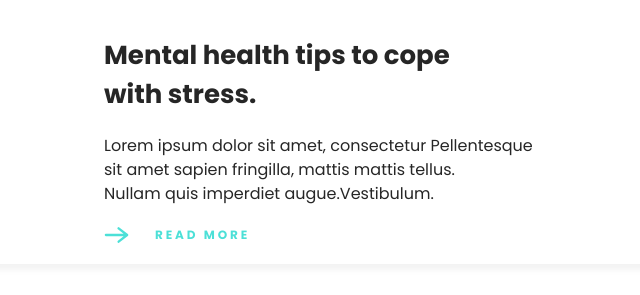
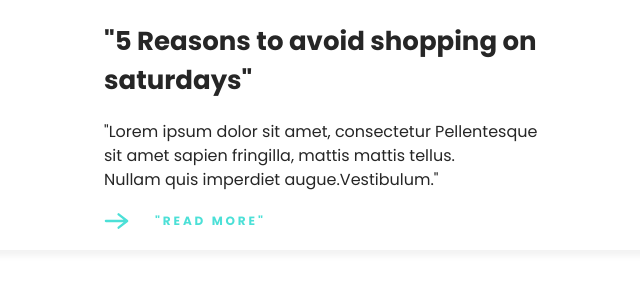
Before and after one commit to BekaImnadze/Group-work, a PHP site: page / in a window 1480 px wide. Shown: the part 4868-5163 px from the top of the page, without its empty margins (479-1119 px from the left). Run offline with PHP 8.4, Linux system fonts and the light colour scheme.

Commit message:
Dynamic website

```diff
--- /dev/null
+++ b/dynamic.php
@@ -0,0 +1,105 @@
+<?php
+
+$trendingCards = [
+    [
+        "h2" => "LIFESTYLE",
+        "img" => "./assets/author-image.svg",
+        "author" => "Mallory Reyn",
+        "date" => "April 14th, 2023",
+        "h2-1" => "10 Things to help you with social stress.",
+        "smlText" => "Lorem ipsum dolor sit amet, consectetur <br />
+                    Pellentesque sit amet sapien fringilla, mattis <br />
+                    mattis tellus. Nullam quis imperdietaugue.<br />
+                    Vestibulum.",
+        "pointer" => "./assets/pointer-right.svg",
+
+    ],
+    ];
+
+$trendingBlogs = [
+    [
+        "img" => "./assets/block-sectrion-image 1.svg",
+        "smlText" => "FASHION",
+        "authorImg" => "./assets/author-image.svg",
+        "author" => "Mallory Reyn",
+        "date" => "April 14th, 2023",
+        "h2" => "5 Reasons to avoid shopping on <br />
+        saturdays",
+        "lrgText" => "Lorem ipsum dolor sit amet, consectetur Pellentesque <br />
+        sit amet sapien fringilla, mattis mattis tellus.<br />
+        Nullam quis imperdiet augue.Vestibulum.",
+        "pointer" => "./assets/pointer-right.svg",
+        "rMore" => "READ MORE",
+    ],
+    [
+        "img" => "./assets/blog-section-2-image.svg",
+        "smlText" => "FASHION",
+        "authorImg" => "./assets/author-image.svg",
+        "author" => "Mallory Reyn",
+        "date" => "April 14th, 2023",
+        "h2" => "5 Reasons to avoid shopping on <br />
+        saturdays",
+        "lrgText" => "Lorem ipsum dolor sit amet, consectetur Pellentesque <br />
+        sit amet sapien fringilla, mattis mattis tellus.<br />
+        Nullam quis imperdiet augue.Vestibulum.",
+        "pointer" => "./assets/pointer-right.svg",
+        "rMore" => "READ MORE",
+    ],
+    [
+        "img" => "./assets/blog-section-3-image.svg",
+        "smlText" => "FASHION",
+        "authorImg" => "./assets/author-image.svg",
+        "author" => "Mallory Reyn",
+        "date" => "April 14th, 2023",
+        "h2" => "5 Reasons to avoid shopping on <br />
+        saturdays",
+        "lrgText" => "Lorem ipsum dolor sit amet, consectetur Pellentesque <br />
+        sit amet sapien fringilla, mattis mattis tellus.<br />
+        Nullam quis imperdiet augue.Vestibulum.",
+        "pointer" => "./assets/pointer-right.svg",
+        "rMore" => "READ MORE",
+    ],
+    [
+        "img" => "./assets/blog-section-2-image.svg",
+        "smlText" => "FASHION",
+        "authorImg" => "./assets/author-image.svg",
+        "author" => "Mallory Reyn",
+        "date" => "April 14th, 2023",
+        "h2" => "5 Reasons to avoid shopping on <br />
+        saturdays",
+        "lrgText" => "Lorem ipsum dolor sit amet, consectetur Pellentesque <br />
+        sit amet sapien fringilla, mattis mattis tellus.<br />
+        Nullam quis imperdiet augue.Vestibulum.",
+        "pointer" => "./assets/pointer-right.svg",
+        "rMore" => "READ MORE",
+    ],
+    [
+        "img" => "./assets/blog-section-3-image.svg",
+        "smlText" => "FASHION",
+        "authorImg" => "./assets/author-image.svg",
+        "author" => "Mallory Reyn",
+        "date" => "April 14th, 2023",
+        "h2" => "5 Reasons to avoid shopping on <br />
+        saturdays",
+        "lrgText" => "Lorem ipsum dolor sit amet, consectetur Pellentesque <br />
+        sit amet sapien fringilla, mattis mattis tellus.<br />
+        Nullam quis imperdiet augue.Vestibulum.",
+        "pointer" => "./assets/pointer-right.svg",
+        "rMore" => "READ MORE",
+    ],
+    [
+        "img" => "./assets/block-sectrion-image 1.svg",
+        "smlText" => "FASHION",
+        "authorImg" => "./assets/author-image.svg",
+        "author" => "Mallory Reyn",
+        "date" => "April 14th, 2023",
+        "h2" => "5 Reasons to avoid shopping on <br />
+        saturdays",
+        "lrgText" => "Lorem ipsum dolor sit amet, consectetur Pellentesque <br />
+        sit amet sapien fringilla, mattis mattis tellus.<br />
+        Nullam quis imperdiet augue.Vestibulum.",
+        "pointer" => "./assets/pointer-right.svg",
+        "rMore" => "READ MORE",
+    ],
+];
+?>
--- a/index.html
+++ b/index.php
@@ -13,6 +13,7 @@
     />
   </head>
   <body>
+      <?php include "./dynamic.php" ?>
     <header>
       <div class="header-container container">
         <div class="header-logo">
@@ -159,181 +160,70 @@
         </div>
         <div class="section-6">
           <div class="card">
-            <div class="card_img">
-              <h2>LIFESTYLE</h2>
+            <?php
+              foreach($trendingCards as $cards) {
+                echo ' <div class="card_img">
+                <h2>"' . $cards["h2"] . '"</h2>
               </div>
               <div class="card_content">
                 <div class="card_user_info">
                   <div class="card_user_photo">
-                  <img src="./assets/author-image.svg" alt="author" />
-                  <p>Mallory Reyn</p>
+                    <img src="' . $cards["img"] . '" alt="author" />
+                    <p>"' . $cards["author"] . '"</p>
                   </div>
-                <p>April 14th, 2023</p>
+                  <p>"' . $cards["date"] .'"</p>
                 </div>
-              <h2>10 Things to help you with social stress.</h2>
-              <p>
-                Lorem ipsum dolor sit amet, consectetur <br />
-                Pellentesque sit amet sapien fringilla, mattis <br />
-                mattis tellus. Nullam quis imperdietaugue.<br />
-                Vestibulum.
-              </p>
+                <h2>"' . $cards["h2-1"] . '".</h2>
+                <p>"' . $cards["smlText"] .'"</p>
                 <a href="#"
-                ><img src="./assets/pointer-right.svg" alt="" /> READ MORE</a
-              >
+                  ><img src="' . $cards["pointer"] .'" alt="" /> READ MORE</a>
               </div>
             </div>
-          <div class="card">
-            <div class="card_img">
-              <h2>LIFESTYLE</h2>
-            </div>
-            <div class="card_content">
-              <div class="card_user_info">
-                <div class="card_user_photo">
-                  <img src="./assets/author-image.svg" alt="author" />
-                  <p>Mallory Reyn</p>
-                </div>
-                <p>April 14th, 2023</p>
-              </div>
-              <h2>10 Things to help you with social stress.</h2>
-              <p>
-                Lorem ipsum dolor sit amet, consectetur Pellentesque sit amet
-                sapien fringilla, mattis mattis tellus. Nullam quis imperdiet
-                augue. Vestibulum.
-              </p>
-              <a href="#"
-                ><img src="./assets/pointer-right.svg" alt="" /> READ MORE</a
-              >
-            </div>
+            ';
+            };
+            ?>
           </div>
         </div>
       </section>
       <section class="section-7 small-container">
         <div class="section-7-cards">
+        <?php
+
+for($i = 0; $i <sizeof($trendingBlogs); $i++){
+    echo '
     <div class="blog">
     <div class="block-left">
-              <img src="./assets/block-sectrion-image 1.svg" alt="img" />
-              <p>FASHION</p>
+      <img src="' . $trendingBlogs[$i]["img"] .'" alt="img" />
+      <p>"' . $trendingBlogs[$i]["smlText"] .'"</p>
     </div>
     <div class="block-right">
       <div class="block-right-author">
-                <img src="./assets/author-image.svg" alt="image" />
+        <img src="' . $trendingBlogs[$i]["authorImg"] .'" alt="image" />
         <div class="author">
-                  <p>Mallory Reyn</p>
+          <p>"' . $trendingBlogs[$i]["author"] . '"</p>
         </div>
         <div class="date">
-                  <p>April 14th, 2023</p>
+          <p>"' . $trendingBlogs[$i]["date"] . '"</p>
         </div>
       </div>
       <div class="section-7-topics">
-                <h2>
-                  5 Reasons to avoid shopping on <br />
-                  saturdays
-                </h2>
-                <p>
-                  Lorem ipsum dolor sit amet, consectetur Pellentesque <br />
-                  sit amet sapien fringilla, mattis mattis tellus.<br />
-                  Nullam quis imperdiet augue.Vestibulum.
-                </p>
+        <h2>"' . $trendingBlogs[$i]["h2"] . '"</h2>
+        <p>"' . $trendingBlogs[$i]["lrgText"] .'"</p>
         <div class="section-7-readmore">
           <div class="section-7-readmor-img">
-                    <img src="./assets/pointer-right.svg" alt="pointer" />
+            <img src="' . $trendingBlogs[$i]["pointer"] . '" alt="pointer" />
           </div>
-                  <p>READ MORE</p>
+          <p>"' . $trendingBlogs[$i]["rMore"] . '"</p>
         </div>
       </div>
     </div>
   </div>
-          <div class="blog">
-            <div class="block-left">
-              <img src="./assets/blog-section-2-image.svg" alt="img" />
-              <p>ENSEMBLES</p>
-            </div>
-            <!-- block-left end -->
-            <div class="block-right">
-              <div class="block-right-author">
-                <div class="author-image">
-                  <img src="./assets/author-image.svg" alt="image" />
-                </div>
-                <!-- autor-image end-->
-                <div class="author">
-                  <p>Mallory Reyn</p>
-                </div>
-                <!-- author end -->
-                <div class="date">
-                  <p>April 14th, 2023</p>
-                </div>
-                <!-- date end -->
-              </div>
-              <!-- block right-author end-->
 
-              <div class="section-7-topics">
-                <h2>
-                  10 Brands that remained<br />
-                  faithful to your classy look.
-                </h2>
-                <p>
-                  Lorem ipsum dolor sit amet, consectetur Pellentesque <br />
-                  sit amet sapien fringilla, mattis mattis tellus.<br />
-                  Nullam quis imperdiet augue.Vestibulum.
-                </p>
-                <div class="section-7-readmore">
-                  <div class="section-7-readmor-img">
-                    <img src="./assets/pointer-right.svg" alt="pointer" />
-                  </div>
-                  <p>READ MORE</p>
-                </div>
-                <!-- section-7-readmore end -->
-              </div>
-              <!-- section-7-topics end -->
-            </div>
-            <!-- block-right end -->
-          </div>
-          <!-- blog end -->
-          <div class="blog">
-            <div class="block-left">
-              <img src="./assets/blog-section-3-image.svg" alt="img" />
-              <p>MENTAL HEALTH</p>
-            </div>
-            <!-- block-left end -->
-            <div class="block-right">
-              <div class="block-right-author">
-                <div class="author-image">
-                  <img src="./assets/author-image.svg" alt="image" />
-                </div>
-                <!-- autor-image end-->
-                <div class="author">
-                  <p>Mallory Reyn</p>
-                </div>
-                <!-- author end -->
-                <div class="date">
-                  <p>April 14th, 2023</p>
-                </div>
-                <!-- date end -->
-              </div>
-              <!-- block right-author end-->
+    ';
+};
 
-              <div class="section-7-topics">
-                <h2>
-                  Mental health tips to cope<br />
-                  with stress.
-                </h2>
-                <p>
-                  Lorem ipsum dolor sit amet, consectetur Pellentesque <br />
-                  sit amet sapien fringilla, mattis mattis tellus.<br />
-                  Nullam quis imperdiet augue.Vestibulum.
-                </p>
-                <div class="section-7-readmore">
-                  <div class="section-7-readmor-img">
-                    <img src="./assets/pointer-right.svg" alt="pointer" />
-                  </div>
-                  <p>READ MORE</p>
-                  <!-- section-7-readmore end -->
-                </div>
-              </div>
-              <!-- section-7-topics end -->
-            </div>
-            <!-- block-right end -->
-          </div>
+
+ ?>
           <!-- blog end -->
         </div>
         <!-- section-7-cards end-->
--- a/style.css
+++ b/style.css
@@ -642,6 +642,8 @@ body {
   border-radius: 30px;
   height: 278px;
 }
+
+
 .card .card_img h2 {
   border-radius: 20px;
   background-color: #262626;
```
Also changed, not shown: assets/dollars.jpg (added), assets/moon.jpg (added), assets/rock.jpg (added). Lines whose indentation alone changed are shown as unchanged.
